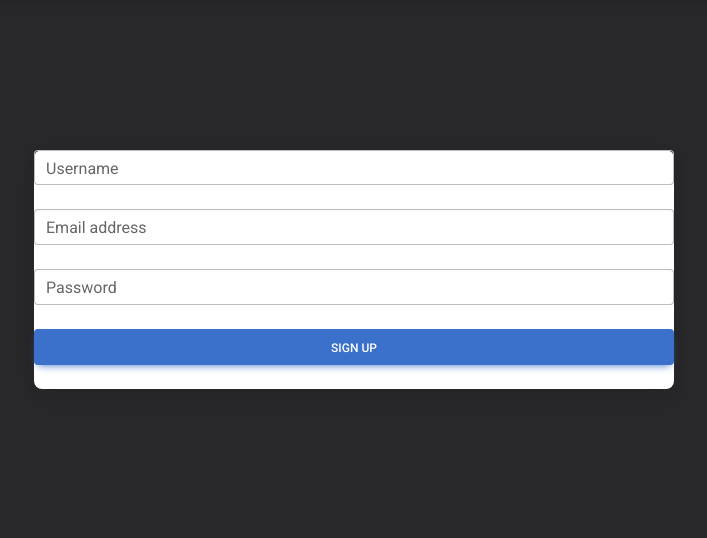
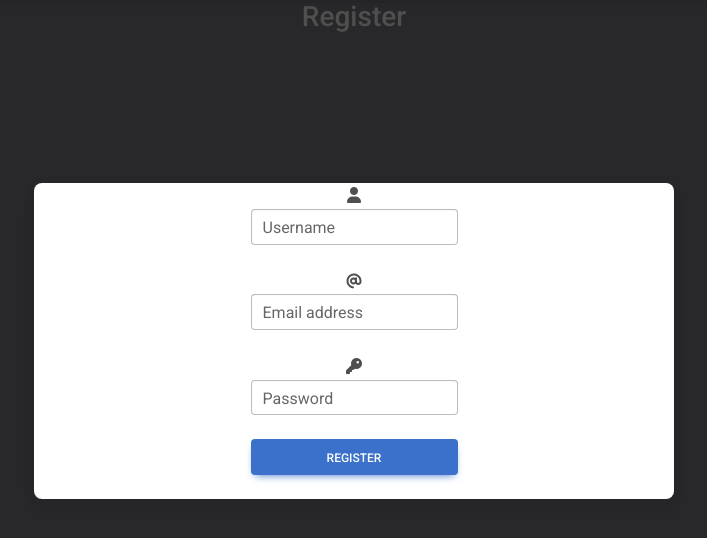
Before and after one commit to Code-Institute-Submissions/GethinDavies1990-CI_MS3_DTR, a Flask app: page /register in a window 1280 px wide. Shown: the part 86-624 px from the top of the page, without its empty margins (286-993 px from the left). Run offline with Flask 2, Linux system fonts and the light colour scheme; some libraries are stand-ins or nearby versions.

Commit message:
add: register form to register.html

```diff
--- a/templates/register.html
+++ b/templates/register.html
@@ -1,29 +1,36 @@
 {% extends "base.html" %}
 {% block content %}
 
-<div class="card register-card text-center">
-    <form>
+<h3 class="text-center">Register</h3>
+
+<div class="card register-card text-center d-flex align-items-center justify-content-center">
+    <form method="POST" action="{{ url_for('register')}}" novalidate>
         <!--Username input -->
         <div class="row mb-4">
             <div class="col">
+                <i class="fas fa-user"></i>
                 <div class="form-outline">
-                    <input type="text" id="username" class="form-control" />
-                    <label class="form-label" for="form3Example1">Username</label>
+                    <input type="text" id="username" name="username" class="form-control" required />
+                    <label class="form-label" for="username">Username</label>
+                    <div class="valid-feedback">Looks good!</div>
+                    <div class="invalid-feedback">Please choose a username.</div>
                 </div>
             </div>
         </div>
         <!-- Email input -->
+        <i class="fas fa-at"></i>
         <div class="form-outline mb-4">
-            <input type="email" id="form3Example3" class="form-control" />
-            <label class="form-label" for="form3Example3">Email address</label>
+            <input type="email" id="email" name="email" class="form-control" required />
+            <label class="form-label" for="email">Email address</label>
         </div>
         <!-- Password input -->
+        <i class="fas fa-key"></i>
         <div class="form-outline mb-4">
-            <input type="password" id="form3Example4" class="form-control" />
-            <label class="form-label" for="form3Example4">Password</label>
+            <input type="password" id="password" name="password" class="form-control" required />
+            <label class="form-label" for="password">Password</label>
         </div>
         <!-- Submit button -->
-        <button type="submit" class="btn btn-primary btn-block mb-4">Sign up</button>
+        <button type="submit" class="btn btn-primary btn-block mb-4">Register</button>
     </form>
 </div>
 
```
